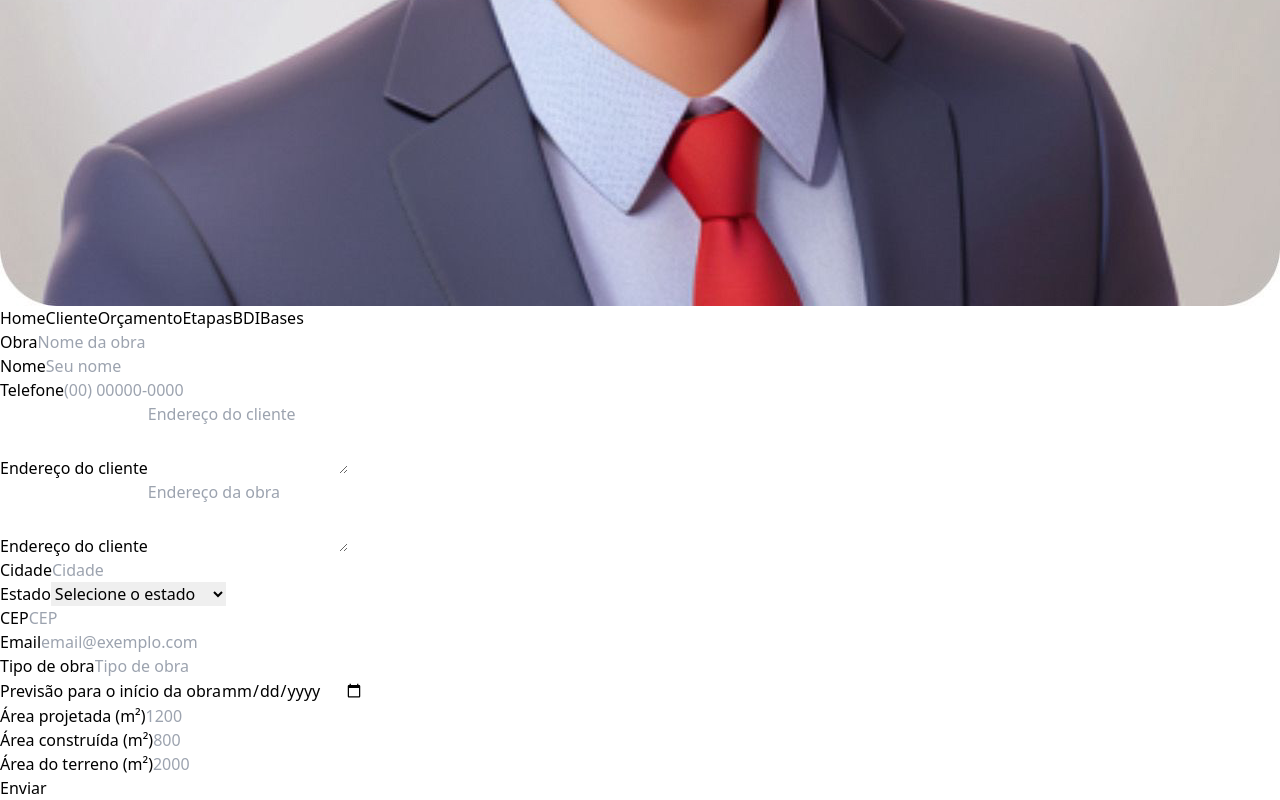
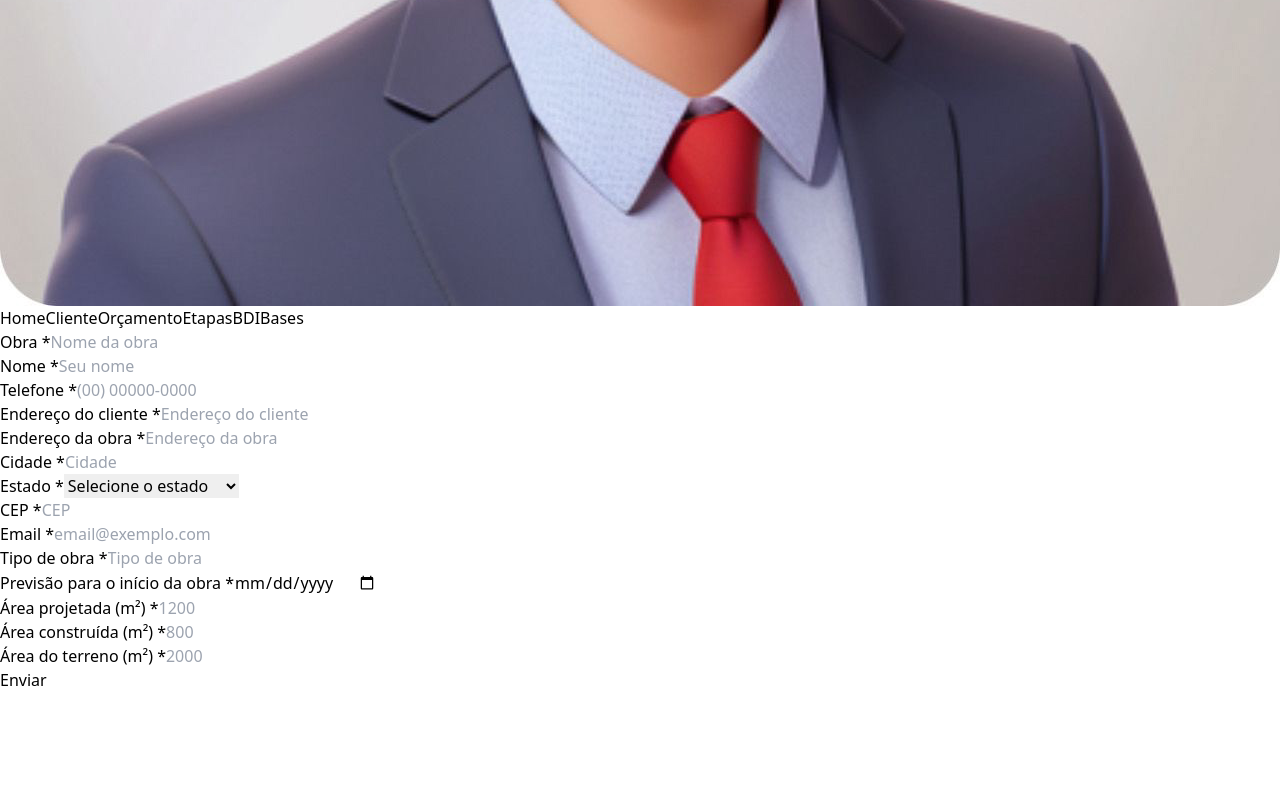
Before and after one commit to Edwardmaster7/SmartEng, a React (Vite) app in the folder smartengApp/: page /cliente in a window 1280 px wide. Shown: the part 974-1774 px from the top of the page. After the commit the page ends 1666 px from the top, so only its background shows below. Built offline with nearby package versions, Linux system fonts and the light colour scheme.

Commit message:
Implementado roteamento via Header

```diff
--- a/smartengApp/package.json
+++ b/smartengApp/package.json
@@ -10,6 +10,7 @@
     "preview": "vite preview"
   },
   "dependencies": {
+    "@tanstack/react-form": "^0.20.3",
     "@tanstack/react-table": "^8.17.3",
     "luxon": "^3.4.4",
     "react": "^18.2.0",
@@ -18,8 +19,6 @@
     "react-router-dom": "^6.23.1"
   },
   "devDependencies": {
-    "@types/react": "^18.2.66",
-    "@types/react-dom": "^18.2.22",
     "@vitejs/plugin-react-swc": "^3.5.0",
     "autoprefixer": "^10.4.19",
     "eslint": "^8.57.0",
--- a/smartengApp/src/components/ButtonComponent.jsx
+++ b/smartengApp/src/components/ButtonComponent.jsx
@@ -1,6 +1,6 @@
-const ButtonComponent = ({className, content, imgSrc, children, onClick, disabled}) => {
+const ButtonComponent = ({className, content, imgSrc, children, onClick, type, disabled}) => {
     return (
-        <button className={`hover:bg-opacity-75 text-white font-bold rounded focus:outline-none focus:shadow-outline ${className}`} type="button" onClick={onClick} disabled={disabled}>
+        <button type={type} className={`hover:bg-opacity-75 text-white font-bold rounded focus:outline-none focus:shadow-outline ${className}`} onClick={onClick} disabled={disabled}>
             {imgSrc && <img className="h-10 w-10 rounded-2xl" src={imgSrc} alt="Menu" />}
             {content}
             {children}
--- a/smartengApp/src/components/Container.jsx
+++ b/smartengApp/src/components/Container.jsx
@@ -6,7 +6,7 @@ const Container = forwardRef(({ className, style, children, disabled }, ref) =>
     <div
       ref={ref}
       disabled={disabled}
-      className={`container rounded-lg bg-indigo-100 shadow-xl ${className}`}
+      className={`container rounded-xl bg-indigo-100 shadow-xl ${className}`}
       style={style}
     >
       {children}
--- a/smartengApp/src/components/Form.jsx
+++ b/smartengApp/src/components/Form.jsx
@@ -1,7 +1,30 @@
+import React, { useState } from "react";
 import InputField from "./InputField.jsx";
 import ButtonComponent from "./ButtonComponent.jsx";
 
 const Form = ({ className }) => {
+  const [formData, setFormData] = useState({
+    buildingName: "",
+    clientName: "",
+    phone: "",
+    clientAddress: "",
+    buildingAddress: "",
+    city: "",
+    state: "",
+    zipCode: "",
+    email: "",
+    buildingType: "",
+    startForecast: "",
+    projectedArea: "",
+    builtArea: "",
+    landArea: "",
+  });
+
+  const [submissions, setSubmissions] = useState(() => {
+    const savedSubmissions = localStorage.getItem("submissions");
+    return savedSubmissions ? JSON.parse(savedSubmissions) : [];
+  });
+
   const brazilianStates = [
     { value: "AC", label: "Acre" },
     { value: "AL", label: "Alagoas" },
@@ -32,90 +55,134 @@ const Form = ({ className }) => {
     { value: "TO", label: "Tocantins" },
   ];
 
-  const doctType = [
-    { value: "CPF", label: "CPF" },
-    { value: "CNPJ", label: "CNPJ" },
-  ];
+  const handleChange = (e) => {
+    const { id, value } = e.target;
+    setFormData((prevData) => ({
+      ...prevData,
+      [id]: value,
+    }));
+  };
+
+  const handleSubmit = (e) => {
+    e.preventDefault();
+    const newSubmissions = [...submissions, formData];
+    setSubmissions(newSubmissions);
+    localStorage.setItem("submissions", JSON.stringify(newSubmissions));
+    // Optionally, you can reset the form after submission
+    setFormData({
+      buildingName: "",
+      clientName: "",
+      phone: "",
+      clientAddress: "",
+      buildingAddress: "",
+      city: "",
+      state: "",
+      zipCode: "",
+      email: "",
+      buildingType: "",
+      startForecast: "",
+      projectedArea: "",
+      builtArea: "",
+      landArea: "",
+    });
+  };
+
+  const classes = "mb-4 rounded-lg"
 
   return (
     <form
       className={`bg-indigo-50 shadow-md rounded px-4 md:px-8 pt-8 pb-8 mb-4 min-w-96 ${className}`}
+      onSubmit={handleSubmit}
     >
       <InputField
         label="Obra"
-        id="obra"
+        id="buildingName"
         type="text"
         placeholder="Nome da obra"
-        className="mb-4"
+        className={classes}
         required
+        value={formData.buildingName}
+        onChange={handleChange}
       />
 
       <InputField
         label="Nome"
-        id="nome"
+        id="name"
         type="text"
         placeholder="Seu nome"
-        className="mb-4"
+        className={classes}
         required
+        value={formData.name}
+        onChange={handleChange}
       />
 
       <InputField
         label="Telefone"
-        id="telefone"
+        id="phone"
         type="tel"
         placeholder="(00) 00000-0000"
-        className="mb-4"
+        className={classes}
         required
+        value={formData.phone}
+        onChange={handleChange}
       />
 
       <InputField
         label="Endereço do cliente"
-        id="endereco-cliente"
-        type="textarea"
-        rows="3"
-        maxlength="150"
+        id="clientAddress"
+        type="text"
         placeholder="Endereço do cliente"
-        className="mb-4"
+        className={classes}
         required
+        value={formData.clientAddress}
+        onChange={handleChange}
       />
 
       <InputField
-        label="Endereço do cliente"
-        id="endereco-obra"
-        type="textarea"
-        rows="3"
+        label="Endereço da obra"
+        id="buildingAddress"
+        type="text"
+
         placeholder="Endereço da obra"
-        className="mb-4"
+        className={classes}
         required
+        value={formData.buildingAddress}
+        onChange={handleChange}
       />
 
       <InputField
         label="Cidade"
-        id="cidade"
+        id="city"
         type="text"
         placeholder="Cidade"
-        className="mb-4"
+        className={classes}
         required
+        value={formData.city}
+        onChange={handleChange}
       />
 
       <InputField
         label="Estado"
-        id="estado"
+        id="state"
         type="select"
         options={brazilianStates}
         placeholder="Selecione o estado"
-        className="mb-4"
+        className={classes}
         required
+        value={formData.state}
+        onChange={handleChange}
       />
 
       <InputField
         label="CEP"
-        id="cep"
+        id="zipCode"
         type="text"
         maxLength="11"
         placeholder="CEP"
-        className="mb-4"
+        className={classes}
         required
+        value={formData.zipCode}
+        onChange={handleChange}
       />
 
       <InputField
@@ -123,60 +190,77 @@ const Form = ({ className }) => {
         id="email"
         type="email"
         placeholder="email@exemplo.com"
-        className="mb-4"
+        className={classes}
         required
+        value={formData.email}
+        onChange={handleChange}
       />
 
       <InputField
         label="Tipo de obra"
-        id="tipo-obra"
+        id="buildingType"
         type="text"
         placeholder="Tipo de obra"
-        className="mb-4"
+        className={classes}
         required
+        value={formData.buildingType}
+        onChange={handleChange}
       />
 
       <InputField
         label="Previsão para o início da obra"
-        id="previsao-inicio"
+        id="startForecast"
         type="date"
         placeholder="DD/MM/YYYY"
-        className="mb-4"
+        className={classes}
         required
+        value={formData.startForecast}
+        onChange={handleChange}
       />
 
       <InputField
         label="Área projetada (m²)"
-        id="area-projetada"
+        id="projectedArea"
         type="number"
         placeholder="1200"
-        className="mb-4"
+        className={classes}
         required
+        value={formData.projectedArea}
+        onChange={handleChange}
       />
 
       <InputField
         label="Área construída (m²)"
-        id="area-construida"
+        id="builtArea"
         type="number"
         placeholder="800"
-        className="mb-4"
+        className={classes}
         required
+        value={formData.builtArea}
+        onChange={handleChange}
       />
 
       <InputField
         label="Área do terreno (m²)"
-        id="area-terreno"
+        id="landArea"
         type="number"
         placeholder="2000"
-        className="mb-4"
+        className={classes}
         required
+        value={formData.landArea}
+        onChange={handleChange}
       />
 
       <div className="flex items-center justify-between pt-2">
-        <ButtonComponent className="bg-indigo-500 px-4 py-2" content="Enviar" />
+        <ButtonComponent
+          id="submit"
+          type="submit"
+          className="bg-indigo-500 px-4 py-2"
+          content="Enviar"
+        />
       </div>
     </form>
   );
-}
+};
 
 export default Form;
--- a/smartengApp/src/components/InputField.jsx
+++ b/smartengApp/src/components/InputField.jsx
@@ -6,14 +6,14 @@ const InputField = ({ className, label, id, type, placeholder, options, rows, ma
           className={`block text-indigo-950 text-sm font-bold mb-2 ${nolabel === true ? "sr-only" : ""}`}
           htmlFor={id}
         >
-          {label}
+          {label}<span className={`text-red-700 ${required===true ? "" : "hidden"}`}> *</span>
         </label>
         {type === "textarea" ? (
           <textarea
             className={classNameI}
             id={id}
             rows={rows}
-            maxLength="150"
+            maxLength={maxLength}
             placeholder={placeholder}
             required={required ? true : false}
           />
@@ -34,20 +34,6 @@ const InputField = ({ className, label, id, type, placeholder, options, rows, ma
               </option>
             ))}
           </select>
-        ) : type === "radio" ? (
-          options.map((option) => (
-            <div key={option.value}>
-              <input
-                className={classNameI}
-                id={id}
-                type="radio"
-                name={id}
-                value={option.value}
-                required={required ? true : false}
-              />
-              <label htmlFor={id}>{option.label}</label>
-            </div>
-          ))
         ) : (
           <input
             className={classNameI}
--- a/smartengApp/src/pages/Client.jsx
+++ b/smartengApp/src/pages/Client.jsx
@@ -1,15 +1,14 @@
-import '/src/index.css';
-import Main from '../components/Main';
-import Form from '../components/Form';
-
+import "/src/index.css";
+import Main from "../components/Main";
+import Form from "../components/Form";
 
 function Client() {
   return (
     <div className="w-full h-screen">
-      <Main className='grid pt-4 pb-16 sm:grid-cols-4 align-center'>
-          <div></div>
-          <Form className="sm:col-span-2 rounded-lg shadow-xl"></Form>
-          <div></div>
+      <Main className="grid pt-4 pb-16 grid-cols-3 sm:grid-cols-5 lg:grid-cols-4 align-center">
+        <div></div>
+        <Form className="col-span-1 sm:col-span-3 lg:col-span-2  xl:col-span-2 rounded-xl shadow-xl"></Form>
+        <div></div>
       </Main>
     </div>
   );
--- a/smartengApp/src/pages/Quote.jsx
+++ b/smartengApp/src/pages/Quote.jsx
@@ -37,6 +37,18 @@ function Quote() {
   const [selectedStage, setSelectedStage] = useState("");
   const [itemQty, setItemQty] = useState("");
   const [editingStage, setEditingStage] = useState(false);
+
+  // Variables to store the retrieved data
+  const [client, setClient] = useState("");
+  const [phone, setPhone] = useState("");
+  const [email, setEmail] = useState("");
+  const [date, setDate] = useState("");
+  // const [revisionDate, setRevisionDate] = useState("");
+  const [dueDate, setDueDate] = useState("");
+  const [address, setAddress] = useState("");
+  // const [BDI, setBDI] = useState(0);
+  const [building, setBuilding] = useState("");
+  // const [socialCharges, setSocialCharges] = useState(0);
 
   // Utility function to format float numbers
   const formatFloat = (value) => {
@@ -129,6 +141,8 @@ function Quote() {
       } else {
         alert("Por favor, insira um código.");
       }
+    } else {
+      handleOpenModal();
     }
   };
 
@@ -241,6 +255,7 @@ function Quote() {
         setIsModalOpen(true);
       }
     }
+    retrieveSubmissions();
   }, []);
 
   const handleOpenModal = () => {
@@ -250,7 +265,7 @@ function Quote() {
   const handleCloseModal = () => {
     setIsModalOpen(false);
 
-    if(editingStage) {
+    if (editingStage) {
       setEditingStage(false);
       console.log(editingStage);
       handleOpenModal2();
@@ -304,7 +319,6 @@ function Quote() {
   };
 
   const handleEditStage = () => {
-
     setEditingStage(true);
     handleCloseModal2();
     handleOpenModal();
@@ -323,16 +337,36 @@ function Quote() {
   };
 
 
-  const client = "John Smith"
-  const phone = "13 99555-1234"
-  const email = "john@example.com"
-  const date = "2023-05-01"
-  const revisionDate = "2023-05-15"
-  const dueDate = "2024-05-10"
-  const address = "Av. Paulista, n.8543, Centro, São Paulo - SP"
-  const BDI = 37
-  const building = "Sobrado"
-  const socialCharges = 84
+  const retrieveSubmissions = () => {
+    const submissions = localStorage.getItem("submissions");
+    if (submissions) {
+      const parsedSubmissions = JSON.parse(submissions);
+      if (parsedSubmissions.length > 0) {
+        const latestSubmission =
+          parsedSubmissions[parsedSubmissions.length - 1];
+        setClient(latestSubmission.clientName || "");
+        setPhone(latestSubmission.phone || "");
+        setEmail(latestSubmission.email || "");
+        setDueDate(latestSubmission.startForecast || "");
+        // setDueDate(latestSubmission.dueDate || "");
+        setAddress(latestSubmission.address || "");
+        // setBDI(latestSubmission.BDI || 0);
+        setBuilding(latestSubmission.building || "");
+        // setSocialCharges(latestSubmission.socialCharges || 0);
+      }
+    }
+  };
+
+  // const client = "John Smith";
+  // const phone = "13 99555-1234";
+  // const email = "john@example.com";
+  // const date = "2023-05-01";
+  const revisionDate = "2023-05-15";
+  // const dueDate = "2024-05-10";
+  // const address = "Av. Paulista, n.8543, Centro, São Paulo - SP";
+  const BDI = 37;
+  // const building = "Sobrado";
+  const socialCharges = 84;
   const totalMaterialCost = useMemo(
     () => calculateField("VU_Material"),
     [data],
@@ -380,7 +414,7 @@ function Quote() {
                 fieldName="Data Revisão:"
                 className="sm:text-md mt-0 min-h-1 min-w-min gap-0 rounded-md bg-white p-1 text-sm shadow-md sm:gap-1 lg:flex-row lg:gap-1 text-inherit"
               >
-                {date}
+                {revisionDate}
               </Field>
 
               <Field
```
Also changed, not shown: 1 other file (tests, documents, lock files or other folders).
